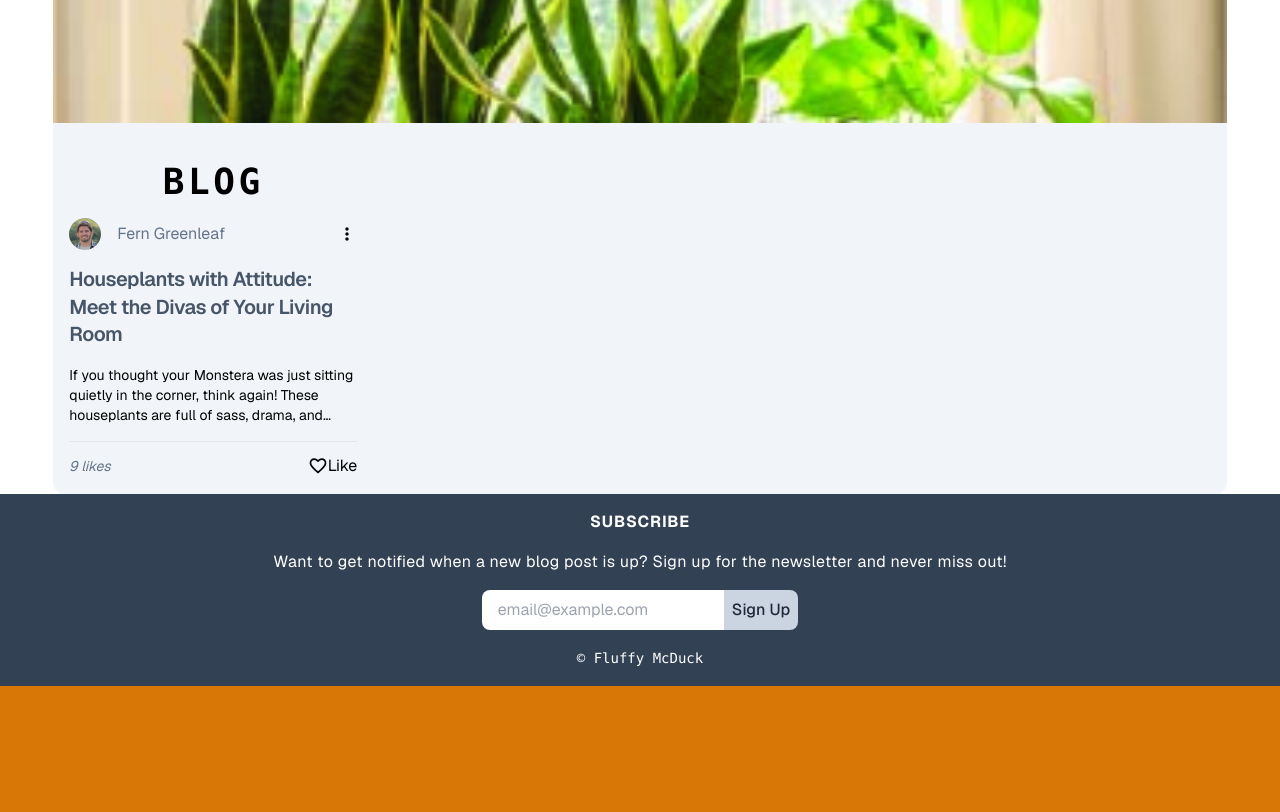
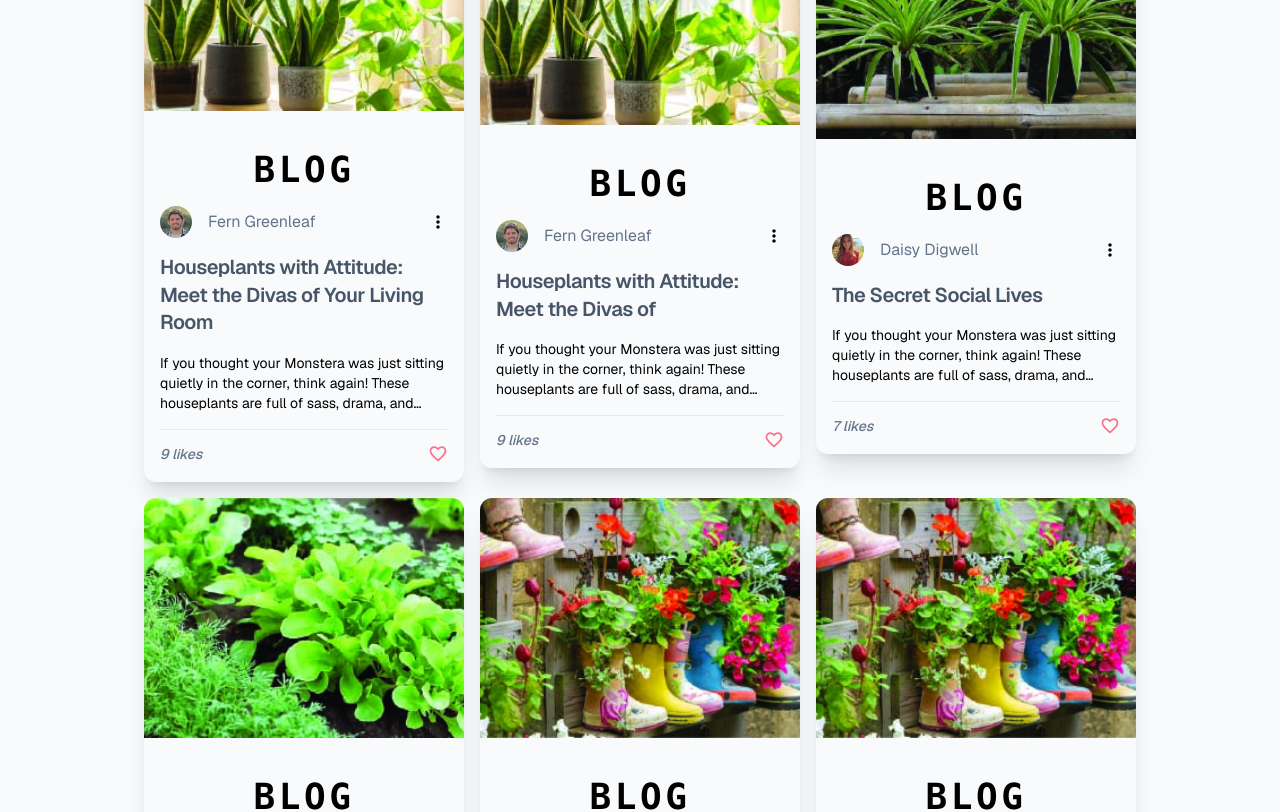
Before and after one commit to djzib0/Tailwind-tutorial-Blog-page, a Next.js app in the folder tailwind-tutorial-blog-page/: page /blog in a window 1280 px wide. Shown: the part 260-1072 px from the top of the page. Before the commit the page ends 946 px from the top, so only its background shows below. Built offline with nearby package versions, Linux system fonts and the light colour scheme.

Commit message:
finializing the project

```diff
--- a/tailwind-tutorial-blog-page/src/app/blog/page.tsx
+++ b/tailwind-tutorial-blog-page/src/app/blog/page.tsx
@@ -11,9 +11,10 @@ const BlogPage = () => {
           {/* <svg xmlns="http://www.w3.org/2000/svg" viewBox="0 0 164.56 162.44" fill="white"><path d="M88.94 119.91v42.53H75.4V92.17c-26.58.24-47.78-9.8-62.83-31.49C.01 42.59-.81 21.91.41.47 20.12-.94 39.07.28 56.17 11.7c16.82 11.23 26.68 27.1 31.55 47.46 10.5-14.19 22.98-24.84 39.54-28.46 11.82-2.59 24.14-2.93 36.15-4.26 6.86 44.12-17.09 92.51-74.47 93.48zM14.33 14.31C12.4 48.23 36.69 81.49 75.09 77.17c1.17-36.65-25.68-64.07-60.76-62.86zm75.07 90.8c37.04.92 61.67-25.55 60.93-63.1-32.53-4.75-62.82 26.43-60.93 63.1z"/></svg> */}
         </section>
       </header>
-      <main>
+      <main className='bg-slate-50 h-full flex flex-col gap-4'>
         <BlogNavbar
         />
+        <div className='flex flex-col gap-4 md:flex-row md:flex-wrap md:gap-4 justify-center items-center'>
           <BlogCard
             imgUrl='/post_houseplants.jpg'
             imgAlt='Houseplants with Attitudes'
@@ -23,6 +24,52 @@ const BlogPage = () => {
             postContent='If you thought your Monstera was just sitting quietly in the corner, think again! These houseplants are full of sass, drama, and demands. From diva-like Calatheas that throw a tantrum if you mist them wrong to ferns that seem to love dying for attention, we’re here to introduce you to the plant kingdom’s most dramatic members. '
             likes={9}
           />
+          <BlogCard
+            imgUrl='/post_houseplants.jpg'
+            imgAlt='Houseplants with Attitudes'
+            avatar='/author_fern.jpg'
+            userName='Fern Greenleaf'
+            postTitle='Houseplants with Attitude: Meet the Divas of '
+            postContent='If you thought your Monstera was just sitting quietly in the corner, think again! These houseplants are full of sass, drama, and demands. From diva-like Calatheas that throw a tantrum if you mist them wrong to ferns that seem to love dying for attention, we’re here to introduce you to the plant kingdom’s most dramatic members. '
+            likes={9}
+          />
+          <BlogCard
+            imgUrl='/post_secret.jpg'
+            imgAlt='The Secret Social Lives '
+            avatar='/author_daisy.jpg'
+            userName='Daisy Digwell'
+            postTitle='The Secret Social Lives'
+            postContent='If you thought your Monstera was just sitting quietly in the corner, think again! These houseplants are full of sass, drama, and demands. From diva-like Calatheas that throw a tantrum if you mist them wrong to ferns that seem to love dying for attention, we’re here to introduce you to the plant kingdom’s most dramatic members. '
+            likes={7}
+          />
+          <BlogCard
+            imgUrl='/post_vegetable.jpg'
+            imgAlt='Vegetable Gardening for Lazy People'
+            avatar='/author_ivy.jpg'
+            userName='Ivy Sproutson'
+            postTitle='Vegetable Gardening for Lazy People'
+            postContent='Gardening doesn’t have to be hard, especially if you’re a pro at doing as little as possible! Here’s your guide to growing veggies that practically take care of themselves, so you can binge-watch your favorite shows while your garden does all the heavy lifting.'
+            likes={2}
+          />
+          <BlogCard
+            imgUrl='/post_quirky.jpg'
+            imgAlt='Plants You Can’t Kill (Unless You’re Actively Trying)'
+            avatar='/author_basil.jpg'
+            userName=' Basil Bloomfield'
+            postTitle='Grow Your Own Quirky Garden Gang'
+            postContent='Why settle for ordinary plants when you can have a garden full of characters? From the playful bounce of the Sensitive Plant to the dramatic movements of the Venus Flytrap, we’ll introduce you to some quirky plant pals that are sure to add a little fun and flair to your garden. Get ready to grow a crew with serious personality!'
+            likes={20}
+          />
+          <BlogCard
+            imgUrl='/post_quirky.jpg'
+            imgAlt='Plants You Can’t Kill (Unless You’re Actively Trying)'
+            avatar='/author_basil.jpg'
+            userName=' Basil Bloomfield'
+            postTitle='Grow Your Own Quirky Garden Gang'
+            postContent='Why settle for ordinary plants when you can have a garden full of characters? From the playful bounce of the Sensitive Plant to the dramatic movements of the Venus Flytrap, we’ll introduce you to some quirky plant pals that are sure to add a little fun and flair to your garden. Get ready to grow a crew with serious personality!'
+            likes={20}
+          />
+        </div>
         <BlogFooter />
       </main>
     </div>
--- a/tailwind-tutorial-blog-page/src/components/blogCard/BlogCard.tsx
+++ b/tailwind-tutorial-blog-page/src/components/blogCard/BlogCard.tsx
@@ -24,8 +24,8 @@ const BlogCard = ({
   likes,
 }: BlogProps) => {
   return (
-    <section className='w-11/12 mx-auto bg-slate-100 rounded-xl'>
-      <section className='h-60 w-full relative inline-block'>
+    <section className='w-80 rounded-xl shadow-xl max-h-fit'>
+      <section className='h-60 w-full relative inline-block hover:opacity-85 hover:cursor-pointer'>
         <Image src={imgUrl} alt={imgAlt} fill className='object-cover rounded-t-xl'/>
       </section>
       <section className='w-80 p-4'>
--- a/tailwind-tutorial-blog-page/src/components/blogCard/cardBody/CardBody.tsx
+++ b/tailwind-tutorial-blog-page/src/components/blogCard/cardBody/CardBody.tsx
@@ -9,7 +9,7 @@ type CardBodyProps = {
 const CardBody = ({postTitle, postContent}: CardBodyProps) => {
   return (
     <section>
-      <h2 className='font-sans text-xl font-semibold text-slate-600 tracking-tight leading-snug'>{postTitle}</h2>
+      <h2 className='font-sans text-xl font-semibold text-slate-600 tracking-tight leading-snug line-clamp-3'>{postTitle}</h2>
       <p className='font-sans text-sm my-4 line-clamp-3'>{postContent}</p>
     </section>
   )
--- a/tailwind-tutorial-blog-page/src/components/blogCard/cardFooter/CardFooter.tsx
+++ b/tailwind-tutorial-blog-page/src/components/blogCard/cardFooter/CardFooter.tsx
@@ -8,11 +8,11 @@ const CardFooter = ({likes}: CardFooterProsp) => {
   return (
     <section className='flex flex-row items-center justify-between'>
       <div>
-        <span className='text-sm text-slate-500 italic'>{likes} likes</span>
+        <span className='text-sm text-slate-500 italic font-medium'>{likes} likes</span>
       </div>
       <div className='flex flex-row items-center'>
-        <svg xmlns="http://www.w3.org/2000/svg" height="20px" viewBox="0 -960 960 960" width="20px"><path d="m480-120-58-52q-101-91-167-157T150-447.5Q111-500 95.5-544T80-634q0-94 63-157t157-63q52 0 99 22t81 62q34-40 81-62t99-22q94 0 157 63t63 157q0 46-15.5 90T810-447.5Q771-395 705-329T538-172l-58 52Zm0-108q96-86 158-147.5t98-107q36-45.5 50-81t14-70.5q0-60-40-100t-100-40q-47 0-87 26.5T518-680h-76q-15-41-55-67.5T300-774q-60 0-100 40t-40 100q0 35 14 70.5t50 81q36 45.5 98 107T480-228Zm0-273Z"/></svg>
-        <span>Like</span>
+        <svg className='fill-rose-400 hover:opacity-60 cursor-pointer' xmlns="http://www.w3.org/2000/svg" height="20px" viewBox="0 -960 960 960" width="20px"><path d="m480-120-58-52q-101-91-167-157T150-447.5Q111-500 95.5-544T80-634q0-94 63-157t157-63q52 0 99 22t81 62q34-40 81-62t99-22q94 0 157 63t63 157q0 46-15.5 90T810-447.5Q771-395 705-329T538-172l-58 52Zm0-108q96-86 158-147.5t98-107q36-45.5 50-81t14-70.5q0-60-40-100t-100-40q-47 0-87 26.5T518-680h-76q-15-41-55-67.5T300-774q-60 0-100 40t-40 100q0 35 14 70.5t50 81q36 45.5 98 107T480-228Zm0-273Z"/></svg>
+        {/* <span>Like</span> */}
       </div>
   </section>
   )
--- a/tailwind-tutorial-blog-page/src/components/blogFooter/BlogFooter.tsx
+++ b/tailwind-tutorial-blog-page/src/components/blogFooter/BlogFooter.tsx
@@ -11,7 +11,7 @@ const BlogFooter = () => {
             <input
               type="email"
               placeholder="email@example.com"
-              className='p-2 text-slate-800 pl-4 rounded-l-lg'
+              className='p-2 text-slate-800 pl-4 rounded-l-lg focus:placeholder:text-red-100 focus:placeholder:italic'
             />
             <input
               type="submit"
--- a/tailwind-tutorial-blog-page/src/components/blogNavbar/BlogNavbar.tsx
+++ b/tailwind-tutorial-blog-page/src/components/blogNavbar/BlogNavbar.tsx
@@ -5,8 +5,8 @@ import React from 'react'
 
 const BlogNavbar = () => {
   return (
-    <nav className='bg-slate-700 text-white p-4 border-b-4 border-b-slate-400 border-double'>
-      <section className='w-10 mx-auto'>
+    <nav className='flex flex-col md:flex-row md:justify-between bg-slate-700 text-white p-4 border-b-4 border-b-slate-400 border-double'>
+      <section className='w-10 max-md:mx-auto'>
         <svg
           xmlns="http://www.w3.org/2000/svg"
           viewBox="0 0 164.56 162.44"
```
Lines whose indentation alone changed are shown as unchanged.
